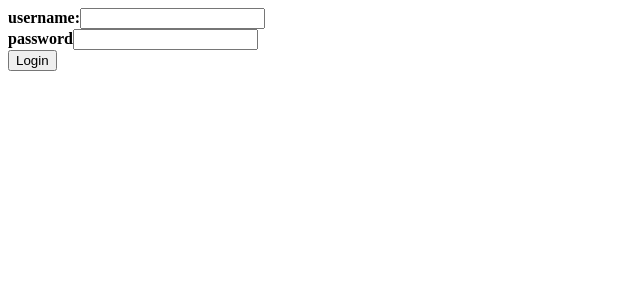
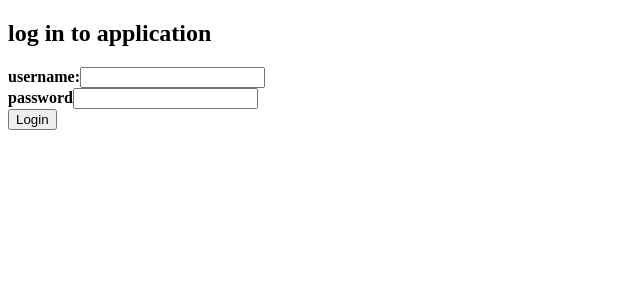
Before and after one commit to olav35/full-stack-open-2020-bloglist-frontend, a React (Create React App) app: page / in a window 1280 px wide. Shown: the top 300 px of the page, without its empty margins (0-640 px from the left). Built offline with nearby package versions, Linux system fonts and the light colour scheme; no server answers; the HTML template or start-up script is replaced by a standard one.

Commit message:
Add header to login form

```diff
--- a/src/components/Login.js
+++ b/src/components/Login.js
@@ -11,6 +11,7 @@ const Login = (props) => {
 
   return (
     <form onSubmit={onLogin}>
+      <h2>log in to application</h2>
       <b>username:</b><input onChange={onUsernameChange} value={username}/>
       <br/>
       <b>password</b><input type="password" onChange={onPasswordChange} value={password}/>
```
